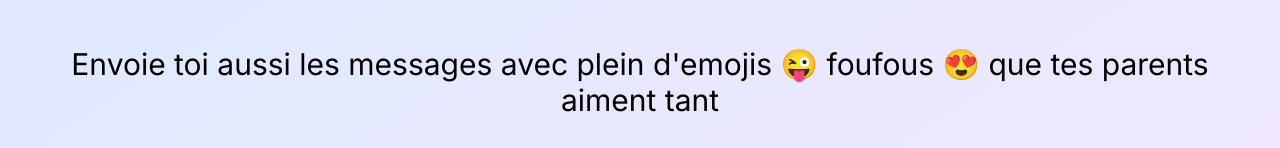
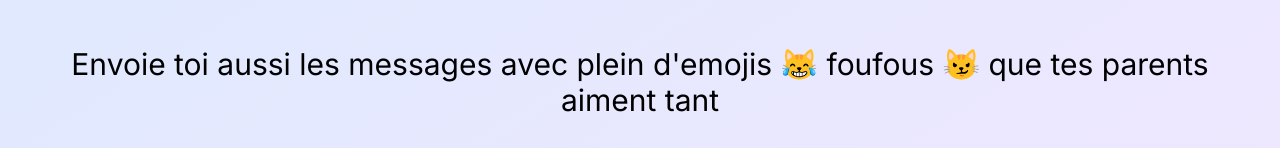
Before and after one commit to Niborwood/bonannee, a React (Vite) app: page / in a window 1280 px wide. Shown: the part 332-480 px from the top of the page. Built offline with nearby package versions, Linux system fonts and the light colour scheme.

Commit message:
Animation, got rid of title

```diff
--- a/src/App.tsx
+++ b/src/App.tsx
@@ -1,4 +1,4 @@
-import { useState } from "react";
+import { useEffect, useState } from "react";
 
 const LENGTH = 8;
 const EMOJIS = [
@@ -60,6 +60,22 @@ function App() {
   const [emojis, setEmojis] = useState("");
   const [showModal, setShowModal] = useState(false);
   const [beauf, setBeauf] = useState(false);
+  const [twoRandomEmojis, setTwoRandomEmojis] = useState([
+    EMOJIS[Math.floor(Math.random() * EMOJIS.length)],
+    EMOJIS[Math.floor(Math.random() * EMOJIS.length)],
+  ]);
+
+  // Every 0.4 seconds, randomize twoRandomEmojis
+
+  useEffect(() => {
+    const interval = setTimeout(() => {
+      setTwoRandomEmojis([
+        EMOJIS[Math.floor(Math.random() * EMOJIS.length)],
+        EMOJIS[Math.floor(Math.random() * EMOJIS.length)],
+      ]);
+    }, 800);
+    return () => clearInterval(interval);
+  });
 
   const handleClick = async () => {
     const numEmojis = Math.floor(Math.random() * LENGTH) + LENGTH;
@@ -84,7 +100,6 @@ function App() {
       try {
         navigator
           .share({
-            title: "Bonne année",
             text: emojis,
           })
           .then(() => {
@@ -120,10 +135,8 @@ function App() {
           Bonannée
         </h1>
         <p>
-          Envoie toi aussi les messages avec plein d'emojis{" "}
-          {EMOJIS[Math.floor(Math.random() * EMOJIS.length)]} foufous{" "}
-          {EMOJIS[Math.floor(Math.random() * EMOJIS.length)]} que tes parents
-          aiment tant
+          Envoie toi aussi les messages avec plein d'emojis {twoRandomEmojis[0]}{" "}
+          foufous {twoRandomEmojis[1]} que tes parents aiment tant
         </p>
         <div className="space-y-2">
           <button
```
